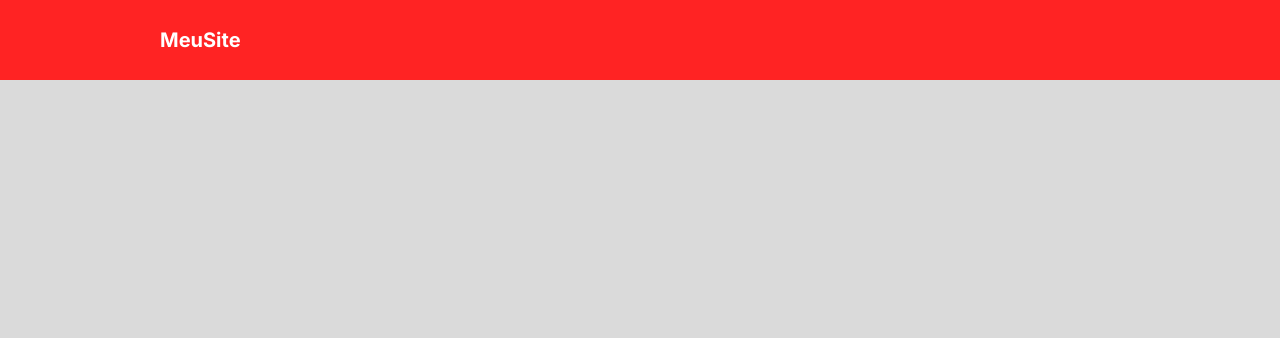
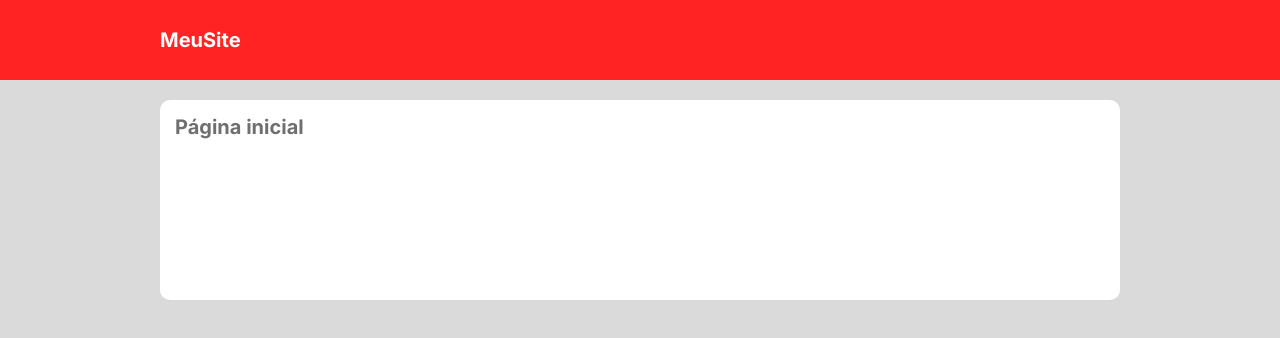
Before and after one commit to ryansouzas/ex-react-router-6, a React (Vite) app in the folder exercicio1/: page / in a window 1280 px wide. Shown: the top 338 px of the page. Built offline with nearby package versions, Linux system fonts and the light colour scheme.

Commit message:
ex1 - HomeCard Component

```diff
--- a/exercicio1/src/App.css
+++ b/exercicio1/src/App.css
@@ -6,6 +6,7 @@
   --app-color-bg-tertiary: #ffffff;
 
   --app-color-font-primary: #ffffff;
+  --app-color-font-secondary: #6f6f6f;
 }
 
 * {
@@ -32,6 +33,10 @@ main {
   margin: 0 auto;
 }
 
+.app-mt20 {
+  margin-top: 20px;
+}
+
 /*-----------------------------------------------------------------*/
 /* header styles */
 
--- a/exercicio1/src/App.tsx
+++ b/exercicio1/src/App.tsx
@@ -1,10 +1,12 @@
 import "./App.css";
 import Header from "./components/Header";
+import HomeCard from "./components/HomeCard";
 
 function App() {
   return (
     <>
       <Header />
+      <HomeCard />
     </>
   );
 }
--- /dev/null
+++ b/exercicio1/src/components/HomeCard/index.tsx
@@ -0,0 +1,9 @@
+import "./styles.css";
+
+export default function HomeCard() {
+  return (
+    <div className="app-container app-mt20 app-home-container">
+      <h2>Página inicial</h2>
+    </div>
+  );
+}
--- /dev/null
+++ b/exercicio1/src/components/HomeCard/styles.css
@@ -0,0 +1,11 @@
+.app-home-container {
+  height: 200px;
+  background-color: var(--app-color-bg-tertiary);
+  border-radius: 10px;
+}
+
+.app-home-container h2 {
+  padding: 15px 0 0 15px;
+  color: var(--app-color-font-secondary);
+  font-size: 20px;
+}
```
